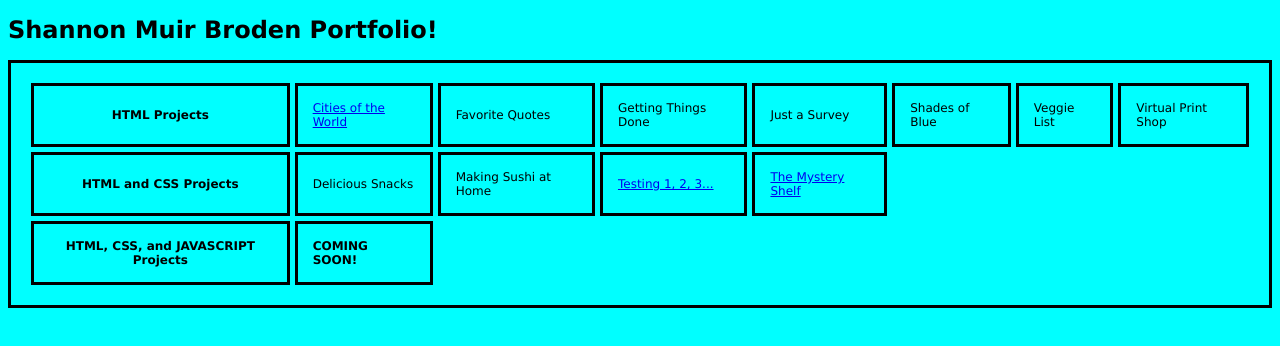
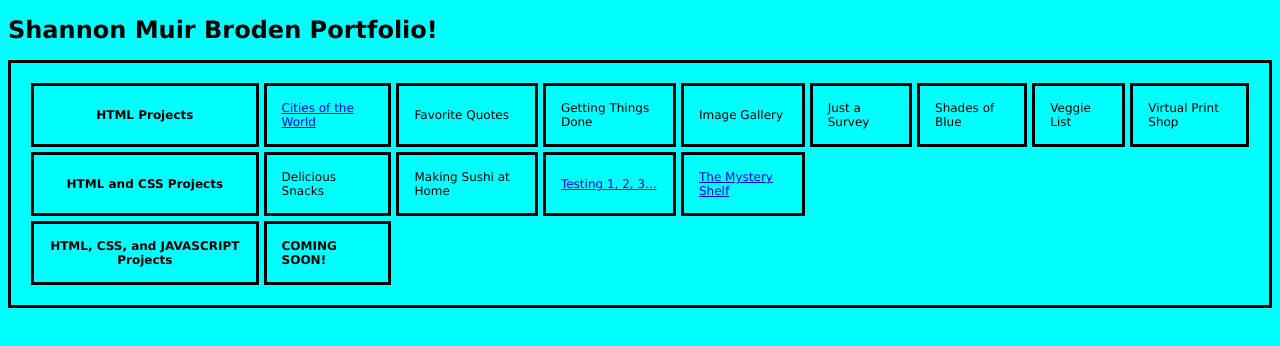
Before and after one commit to sembcoder/sembcoder.github.io, a plain HTML site: page index.html in a window 1280 px wide. Drawn offline with Linux system fonts and the light colour scheme.

Commit message:
Update index.html

```diff
--- a/index.html
+++ b/index.html
@@ -16,6 +16,7 @@
   <td><a href="https://sembcoder.github.io/citiesworld/index.html">Cities of the World</td>
   <td>Favorite Quotes</td>
   <td><a href="https://sembcoder.github.io/gettingthingsdone/index.html"></a>Getting Things Done</td>
+  <td>Image Gallery</td>
   <td>Just a Survey</td>
   <td>Shades of Blue</td>
   <td>Veggie List</td>
```
